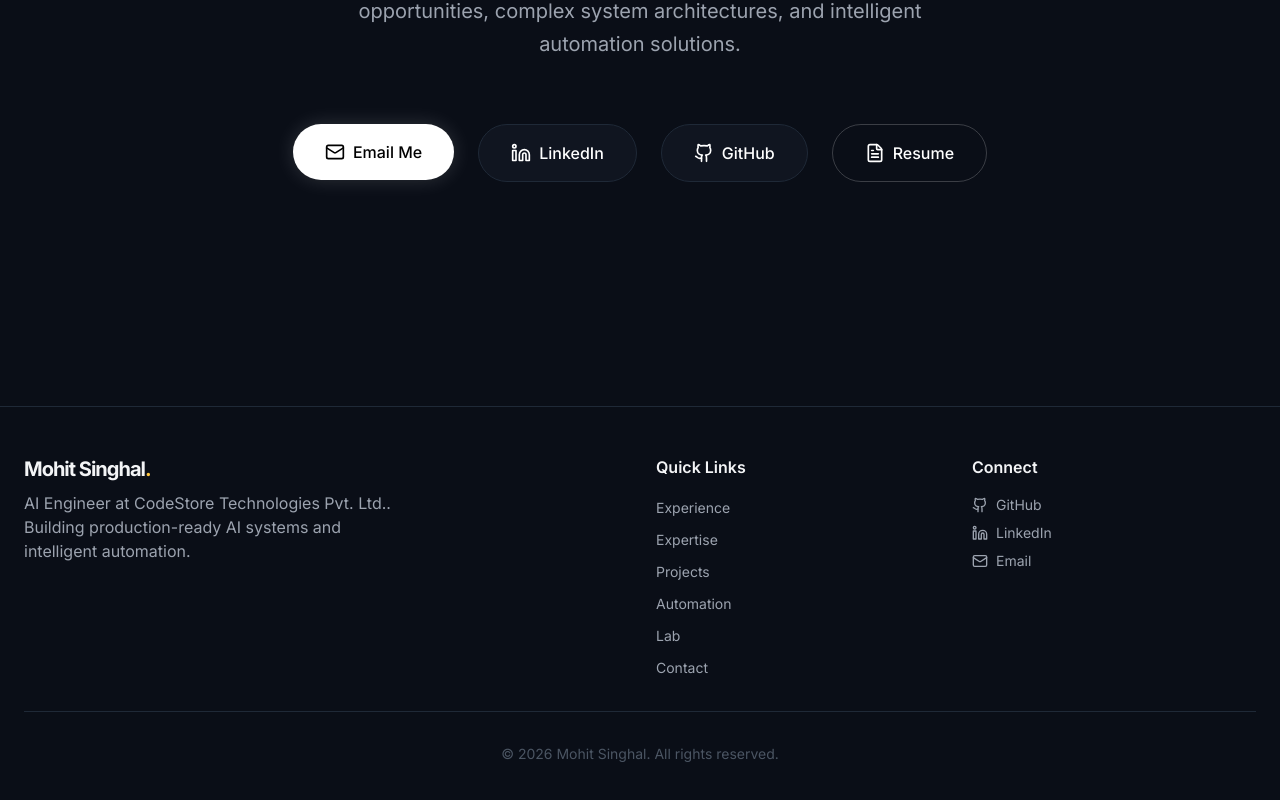
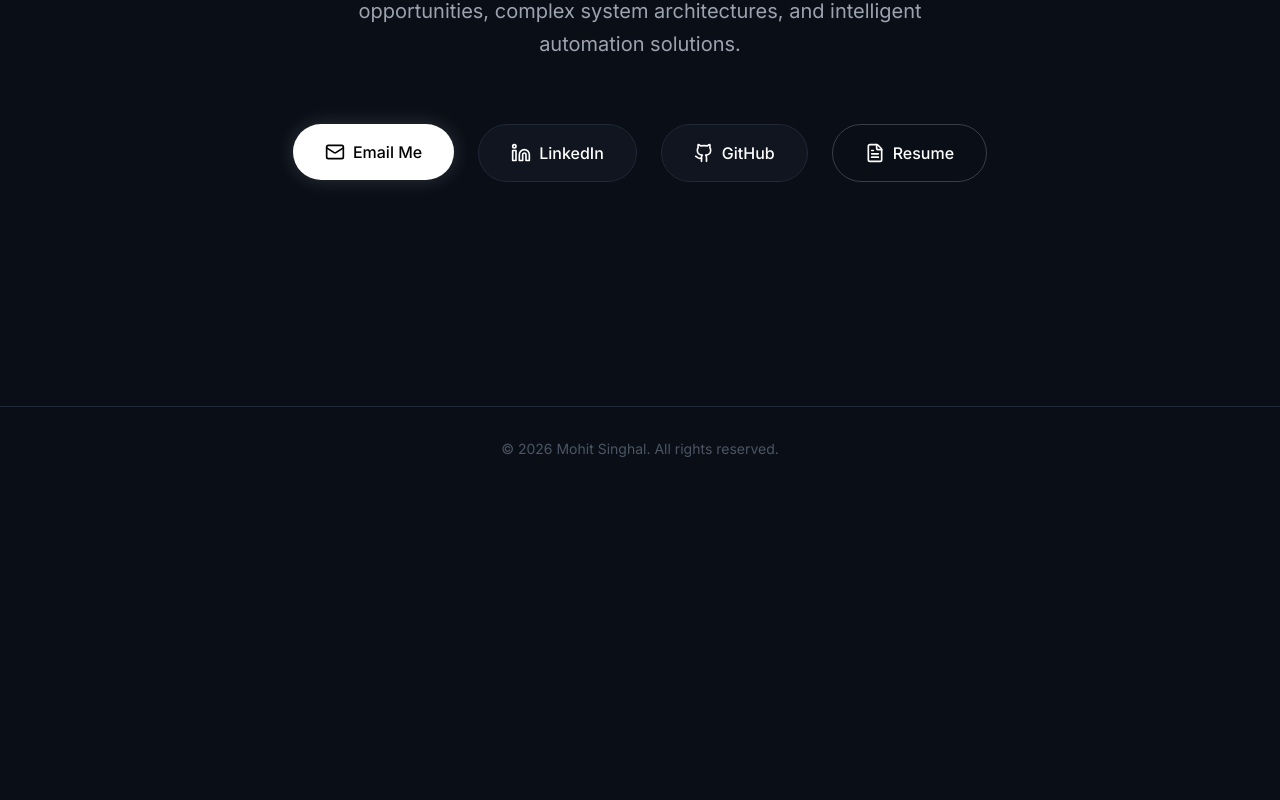
Before and after one commit to mohitsinghal1206/Mohit-Singhal-Portfolio, a Next.js app: page / in a window 1280 px wide. Shown: the part 9688-10488 px from the top of the page. After the commit the page ends 10179 px from the top, so only its background shows below. Built offline with nearby package versions, Linux system fonts and the light colour scheme; no server answers.

Commit message:
style(ui): remove redundant footer links section

```diff
--- a/src/components/layout/footer.tsx
+++ b/src/components/layout/footer.tsx
@@ -4,70 +4,9 @@ import { GithubIcon, LinkedinIcon } from "../shared/brand-icons";
 
 export function Footer() {
   return (
-    <footer className="border-t border-border bg-background py-12 mt-24">
+    <footer className="border-t border-border bg-background py-8 mt-24">
       <div className="container mx-auto px-6 max-w-6xl">
-        <div className="grid grid-cols-1 md:grid-cols-4 gap-8 mb-8">
-          <div className="md:col-span-2">
-            <h3 className="text-xl font-bold tracking-tighter mb-2">
-              {siteConfig.name}<span className="text-primary">.</span>
-            </h3>
-            <p className="text-muted max-w-sm">
-              {siteConfig.role} at {siteConfig.company}. Building production-ready AI systems and intelligent automation.
-            </p>
-          </div>
-
-          <div>
-            <h4 className="font-semibold mb-4 text-text">Quick Links</h4>
-            <ul className="flex flex-col gap-2">
-              {siteConfig.nav.map((item) => (
-                <li key={item.label}>
-                  <a
-                    href={item.href}
-                    className="text-sm text-muted hover:text-primary transition-colors"
-                  >
-                    {item.label}
-                  </a>
-                </li>
-              ))}
-            </ul>
-          </div>
-
-          <div>
-            <h4 className="font-semibold mb-4 text-text">Connect</h4>
-            <ul className="flex flex-col gap-2">
-              <li>
-                <a
-                  href={siteConfig.github}
-                  target="_blank"
-                  rel="noopener noreferrer"
-                  className="text-sm text-muted hover:text-white transition-colors flex items-center gap-2"
-                >
-                  <GithubIcon size={16} /> GitHub
-                </a>
-              </li>
-              <li>
-                <a
-                  href={siteConfig.linkedin}
-                  target="_blank"
-                  rel="noopener noreferrer"
-                  className="text-sm text-muted hover:text-[#0A66C2] transition-colors flex items-center gap-2"
-                >
-                  <LinkedinIcon size={16} /> LinkedIn
-                </a>
-              </li>
-              <li>
-                <a
-                  href={`mailto:${siteConfig.email}`}
-                  className="text-sm text-muted hover:text-[#EA4335] transition-colors flex items-center gap-2"
-                >
-                  <Mail size={16} /> Email
-                </a>
-              </li>
-            </ul>
-          </div>
-        </div>
-
-        <div className="pt-8 border-t border-border flex justify-center items-center">
+        <div className="flex justify-center items-center">
           <p className="text-sm text-muted-dark text-center">
             © {new Date().getFullYear()} {siteConfig.name}. All rights reserved.
           </p>
```
